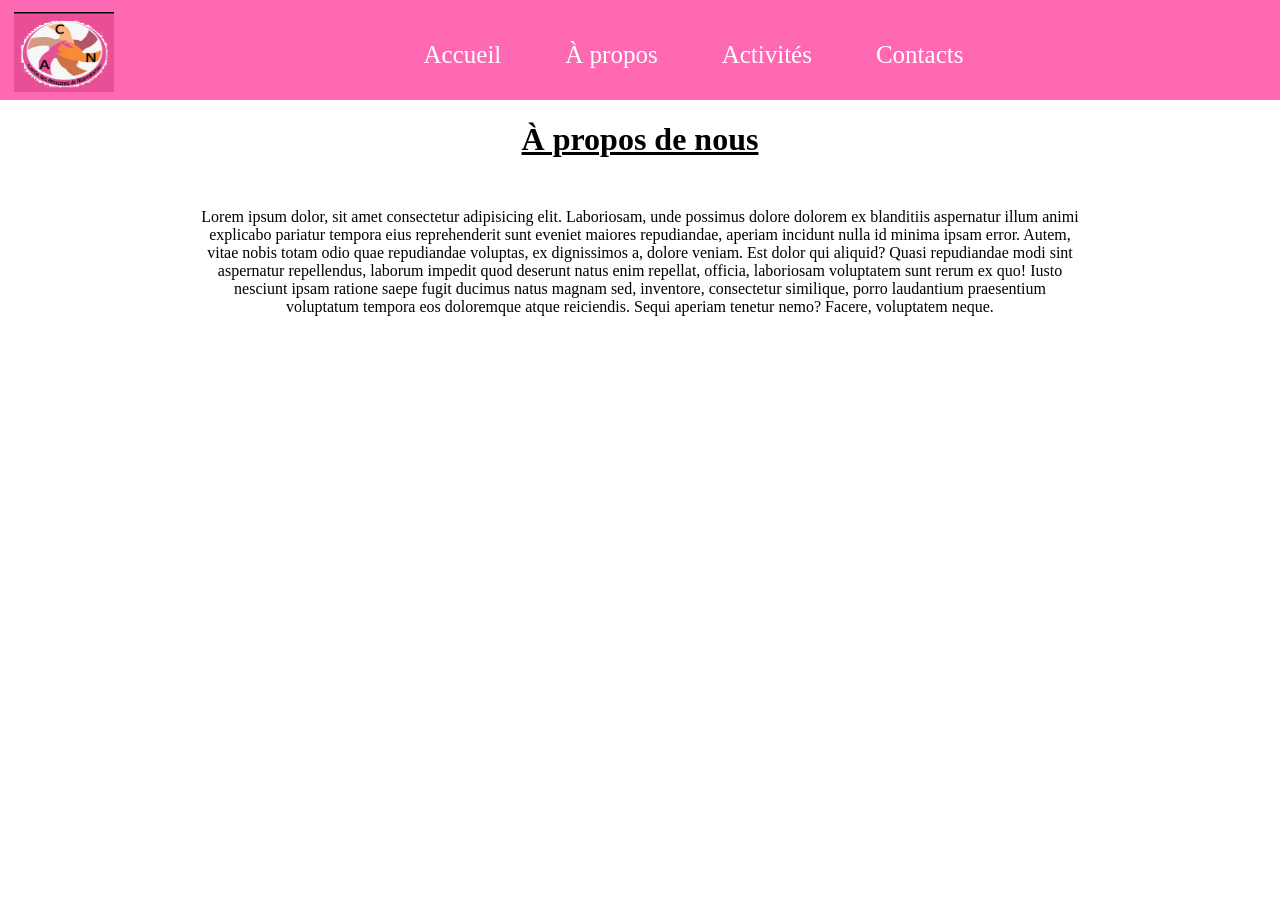
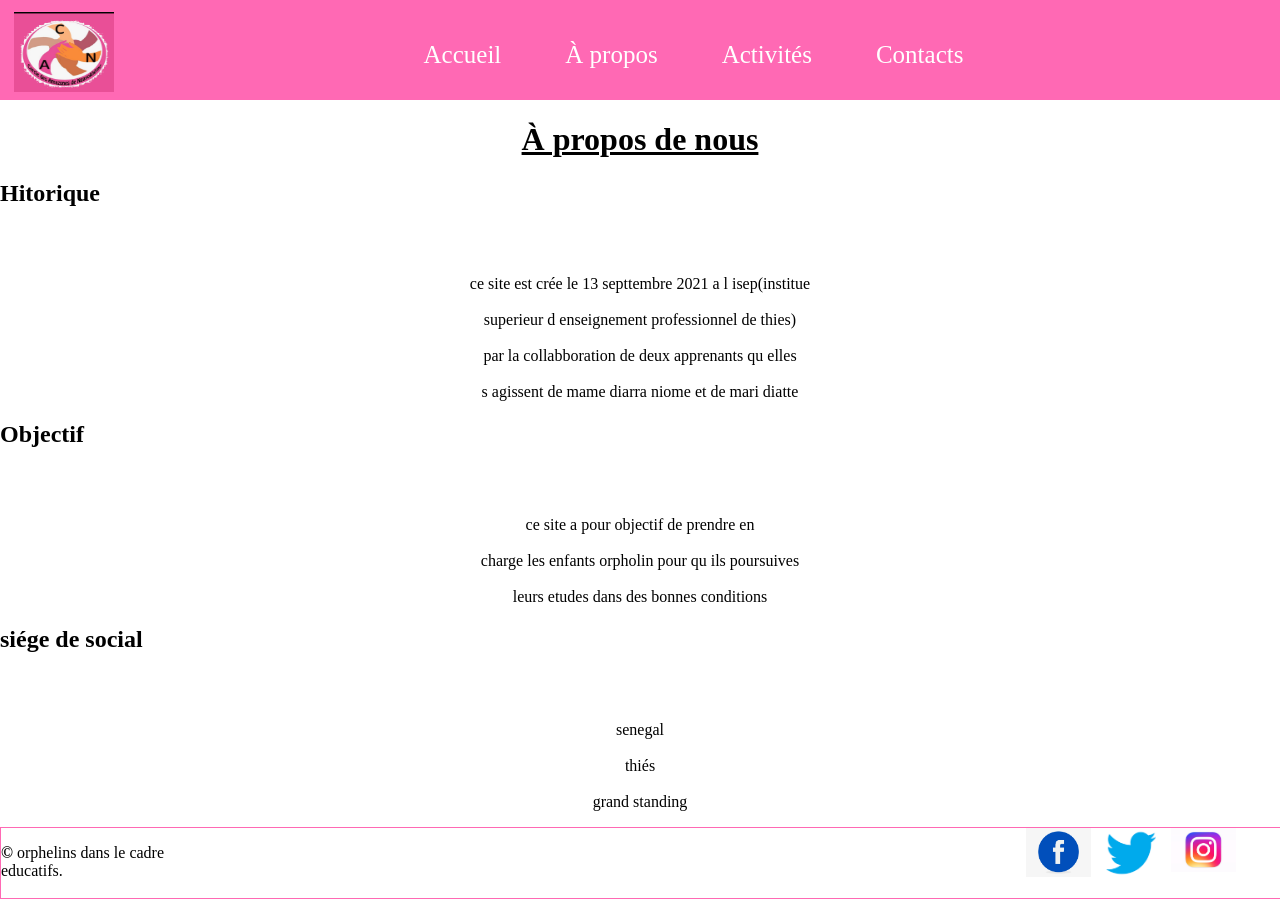
Before and after one commit to mariediatte3/pcdeodce, a plain HTML site: page apropos.html in a window 1280 px wide. Before the commit the page ends 800 px from the top, so only its background shows below. Drawn offline with Linux system fonts and the light colour scheme.

Commit message:
Update apropos.html

```diff
--- a/apropos.html
+++ b/apropos.html
@@ -5,6 +5,7 @@
     <meta name="viewport" content="width=device-width, initial-scale=1.0">
     <link rel="stylesheet" type="text/css" href="./style.css">
     <title>Document</title>
+
 </head>
 <body>
     <header>
@@ -20,10 +21,41 @@
     </header>
     <div class="paragraphe">
          <h1><u>À propos de nous</u></h1>
-    <p>Lorem ipsum dolor, sit amet consectetur adipisicing elit. Laboriosam, unde possimus dolore dolorem ex blanditiis aspernatur illum animi explicabo pariatur tempora eius reprehenderit sunt eveniet maiores repudiandae, aperiam incidunt nulla id minima ipsam error. Autem, vitae nobis totam odio quae repudiandae voluptas, ex dignissimos a, dolore veniam. Est dolor qui aliquid? Quasi repudiandae modi sint aspernatur repellendus, laborum impedit quod deserunt natus enim repellat, officia, laboriosam voluptatem sunt rerum ex quo! Iusto nesciunt ipsam ratione saepe fugit ducimus natus magnam sed, inventore, consectetur similique, porro laudantium praesentium voluptatum tempora eos doloremque atque reiciendis. Sequi aperiam tenetur nemo? Facere, voluptatem neque.</p>
-
+         <h2>Hitorique</h2>
+    <p><br> ce site est crée le 13 septtembre 2021 a l isep(institue<br>
+        <br> superieur d enseignement professionnel de thies)<br>
+       <br> par la collabboration de deux apprenants qu elles <br>
+       <br> s agissent de mame diarra niome et de mari diatte<br>
+    </p>
+   </div>
+   <div class="paragraphe">
+       <h2>Objectif</h2>
+       <p><br> ce site a pour objectif de prendre en </br>
+        <br>charge les enfants orpholin pour qu ils poursuives</br>
+        <br>leurs etudes dans des bonnes conditions</br></p>
+   </div>
+   <div class="paragraphe">
+       <h2>siége de social</h2>
+       <p><br>senegal<br>
+         <br>thiés<br>
+         <br>grand standing<br>
+    </p>
    </div>
 
+   <footer>
 
+    <div class="flexbox">
+        <p><strong>&copy;</strong> orphelins dans le cadre educatifs.</p>
+ <div class="left">
+    <img src="./images/facebook.png" alt="Pas d'image">
+ </div>
+ <div class="center">
+    <img src="./images/tweter.png" alt="Pas d'image">
+ </div>
+ <div class="right">
+    <img src="./images/instagram.png" alt="Pas d'image">
+ </div>
+</div>
+</footer>
 </body>
 </html>
```
